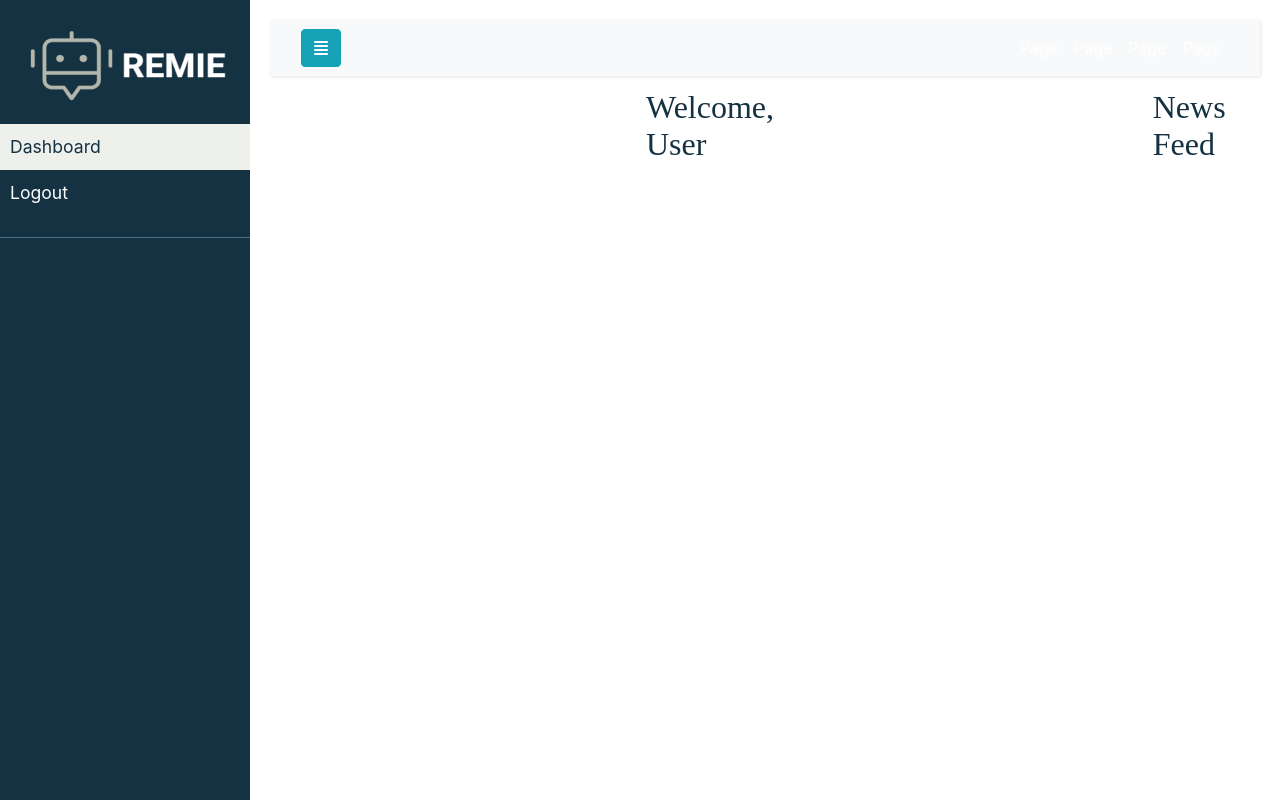
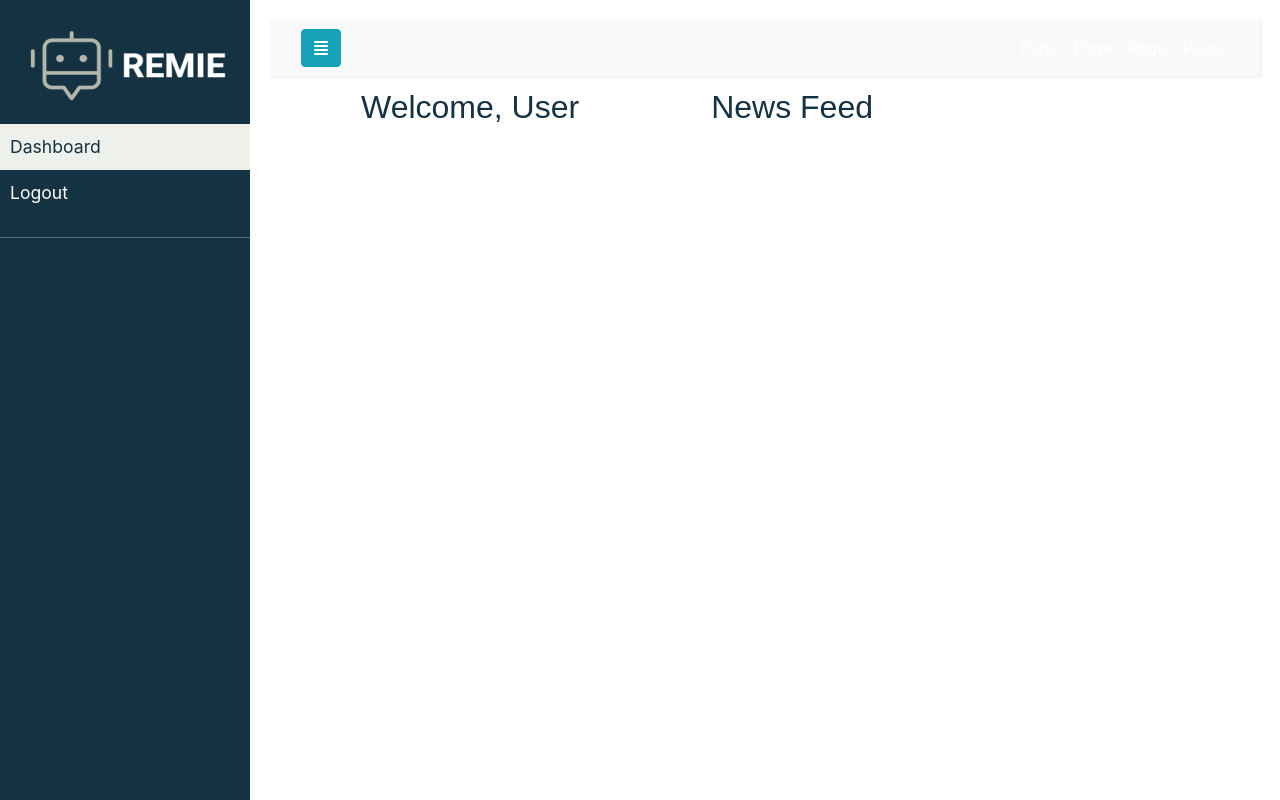
Before and after one commit to kadijaismail112/Remie, a Flask app: page / in a window 1280 px wide. Run offline with Flask 3, Linux system fonts and the light colour scheme; some libraries are stand-ins or nearby versions.

```diff
--- a/Remie/static/css/index.css
+++ b/Remie/static/css/index.css
@@ -1,24 +1,27 @@
-.dash_container{
-    display:flex;
+.dash_container {
+    display: flex;
     flex-direction: row;
     position: relative;
-    column-gap: 332px;
-    margin-left: 386px;
+    column-gap: 132px;
+    margin-left: 101px;
 
 }
-.dash_col_one{
-    display:flex;
+
+.dash_col_one {
+    display: flex;
     flex-direction: column;
+    align-items: center;
 }
-.dash_col_two{
-    display:flex;
-    flex-direction: column;
+
+
+
+.intro_dash {
+    color: var(--blue_one);
+    font-family: 'myanmar-khyay-regular', sans-serif;
+    font-size: 32px;
+    font-style: normal;
+    font-weight: 400;
+    line-height: normal;
+    text-align: center;
+    margin-bottom: 0;
 }
-.intro_dash{
-    color: var(--blue_one);
-font-family: Myanmar Khyay;
-font-size: 32px;
-font-style: normal;
-font-weight: 400;
-line-height: normal;
-}
```
